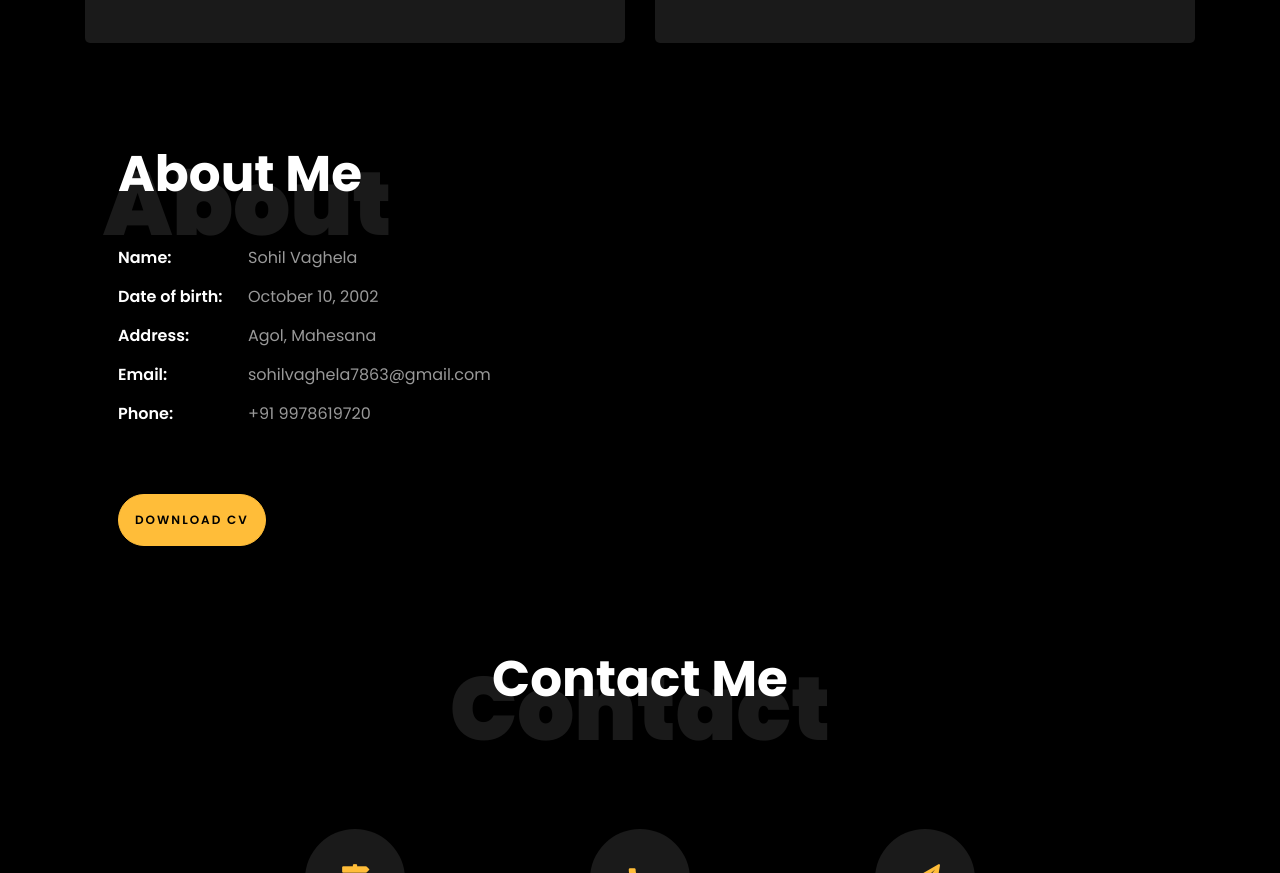
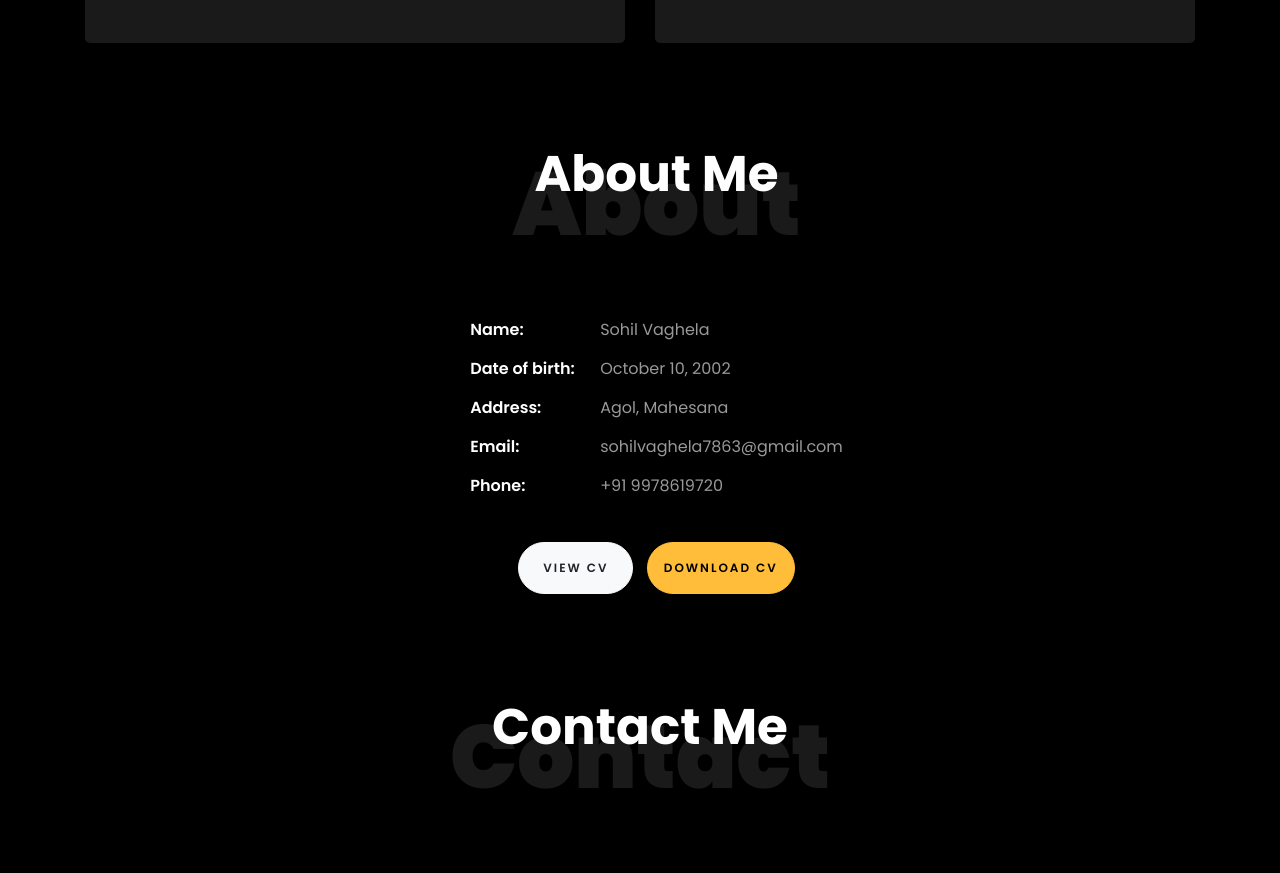
Before and after one commit to SOHILVAGHELA/sohil-vaghela, a plain HTML site: page index.html in a window 1280 px wide. Shown: the part 3039-3912 px from the top of the page. Drawn offline with Linux system fonts and the light colour scheme; files whose address does not match are found by name.

Commit message:
about section changes

```diff
--- a/index.html
+++ b/index.html
@@ -97,7 +97,7 @@
               <h2 class="mb-4">FullStack Developer</h2>
               <p>
                 <a
-                  href="Resume/sohil.pdf"
+                  href="Resume/Sohilvaghela.pdf"
                   target="_blank"
                   class="btn btn-primary py-3 px-4 mr-2"
                   >Resume</a
@@ -352,17 +352,19 @@
 
     <!-- About section -->
     <section
-      class="ftco-about img jumbotron bg-transparent ftco-no-pb"
+      class="ftco-about img jumbotron bg-transparent ftco-no-pb px-0"
       id="about-section"
     >
       <div class="container">
         <div class="row d-flex pb-5">
-          <div class="col-md-6 col-lg-7 pl-lg-5">
+          <div class="col-12 pl-lg-5">
             <div class="row justify-content-start pb-3">
-              <div class="col-md-12 heading-section ftco-animate">
-                <h1 class="big">About</h1>
+              <div class="col-md-12 heading-section ftco-animate text-center">
+                <h1 class="big text-center w-100">About</h1>
                 <h2 class="mb-2">About Me</h2>
-                <ul class="about-info mt-4 px-md-0 px-2">
+                <ul
+                  class="about-info mx-auto w-auto text-left mt-5 pt-5 px-md-0 px-2"
+                >
                   <li class="d-flex">
                     <span>Name:</span> <span>Sohil Vaghela</span>
                   </li>
@@ -384,12 +386,19 @@
                 </ul>
               </div>
             </div>
-            <div class="counter-wrap ftco-animate d-flex mt-md-3">
+            <div
+              class="counter-wrap ftco-animate d-flex justify-content-center mt-md-3"
+            >
               <div class="text">
-                <p class="mb-4"></p>
-                <p>
+                <p class="justify-content-center">
                   <a
-                    href="Resume/sohil.pdf"
+                    href="Resume/Sohilvaghela.pdf"
+                    target="_blank"
+                    class="btn btn-light py-3 px-4 mr-2"
+                    >View CV</a
+                  >
+                  <a
+                    href="Resume/Sohilvaghela.pdf"
                     target="_blank"
                     download="sohil.pdf"
                     class="btn btn-primary py-3 px-3"
```
Also changed, not shown: 2 other files.
